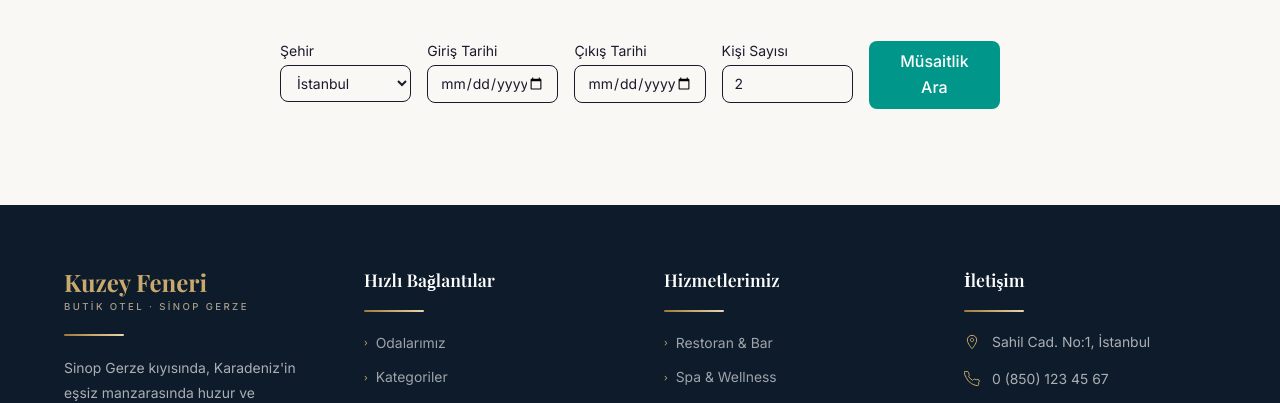
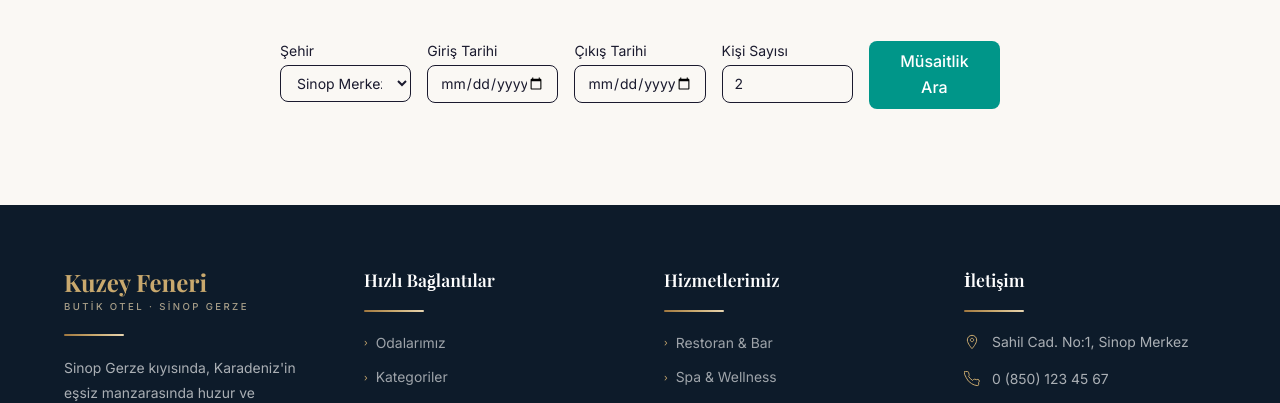
Before and after one commit to mahirr-Art/hotel-reservation-system, a Next.js app: page /rezervasyon in a window 1280 px wide. Shown: the part 248-651 px from the top of the page. Built offline with nearby package versions, Linux system fonts and the light colour scheme; a web font is replaced by a local one.

Commit message:
düzenleme: şehir seçenekleri Karadeniz bölgesi olarak güncellendi

```diff
--- a/app/admin/odalar/page.tsx
+++ b/app/admin/odalar/page.tsx
@@ -11,7 +11,7 @@ type Room = {
 export default function AdminOdalarPage() {
   const [rooms, setRooms] = useState<Room[]>([]);
   const [categories, setCategories] = useState<Category[]>([]);
-  const [form, setForm] = useState({ name: "", description: "", price: "", capacity: "", categoryId: "", photoUrl: "", city: "İstanbul" });
+  const [form, setForm] = useState({ name: "", description: "", price: "", capacity: "", categoryId: "", photoUrl: "", city: "Sinop Merkez" });
   const [editingId, setEditingId] = useState<string | null>(null);
   const [uploading, setUploading] = useState(false);
 
@@ -44,7 +44,7 @@ export default function AdminOdalarPage() {
     const method = editingId ? "PUT" : "POST";
     const payload = { ...form, photos: form.photoUrl ? [form.photoUrl] : [] };
     await fetch(url, { method, headers: { "Content-Type": "application/json" }, body: JSON.stringify(payload) });
-    setForm({ name: "", description: "", price: "", capacity: "", categoryId: "", photoUrl: "", city: "İstanbul" });
+    setForm({ name: "", description: "", price: "", capacity: "", categoryId: "", photoUrl: "", city: "Sinop Merkez" });
     setEditingId(null);
     loadData();
   }
@@ -79,11 +79,11 @@ export default function AdminOdalarPage() {
           {categories.map((c) => <option key={c.id} value={c.id}>{c.name}</option>)}
         </select>
         <select value={form.city} onChange={(e) => setForm({ ...form, city: e.target.value })} className="rounded-lg border px-3 py-2">
-          <option value="İstanbul">İstanbul</option>
-          <option value="Antalya">Antalya</option>
-          <option value="İzmir">İzmir</option>
-          <option value="Muğla">Muğla (Bodrum/Marmaris)</option>
-          <option value="Nevşehir">Nevşehir (Kapadokya)</option>
+          <option value="Sinop Merkez">Sinop Merkez</option>
+          <option value="Gerze">Gerze</option>
+          <option value="Samsun">Samsun</option>
+          <option value="Ordu">Ordu</option>
+          <option value="Artvin">Artvin</option>
         </select>
         <input required type="number" placeholder="Fiyat (₺)" value={form.price} onChange={(e) => setForm({ ...form, price: e.target.value })} className="rounded-lg border px-3 py-2" />
         <input required type="number" placeholder="Kapasite" value={form.capacity} onChange={(e) => setForm({ ...form, capacity: e.target.value })} className="rounded-lg border px-3 py-2" />
--- a/app/rezervasyon/page.tsx
+++ b/app/rezervasyon/page.tsx
@@ -7,7 +7,7 @@ type Room = { id: string; name: string; price: string; capacity: number; categor
 
 function RezervasyonForm() {
   const searchParams = useSearchParams();
-  const [city, setCity] = useState(searchParams.get("city") || "İstanbul");
+  const [city, setCity] = useState(searchParams.get("city") || "Sinop Merkez");
   const [checkIn, setCheckIn] = useState(searchParams.get("checkIn") || "");
   const [checkOut, setCheckOut] = useState(searchParams.get("checkOut") || "");
   const [guestCount, setGuestCount] = useState(Number(searchParams.get("guests")) || 2);
@@ -78,11 +78,11 @@ function RezervasyonForm() {
         <label className="text-sm">
           Şehir
           <select value={city} onChange={(e) => setCity(e.target.value)} className="mt-1 w-full rounded-lg border px-3 py-2">
-            <option value="İstanbul">İstanbul</option>
-            <option value="Antalya">Antalya</option>
-            <option value="İzmir">İzmir</option>
-            <option value="Muğla">Muğla</option>
-            <option value="Nevşehir">Nevşehir</option>
+            <option value="Sinop Merkez">Sinop Merkez</option>
+            <option value="Gerze">Gerze</option>
+            <option value="Samsun">Samsun</option>
+            <option value="Ordu">Ordu</option>
+            <option value="Artvin">Artvin</option>
           </select>
         </label>
         <label className="text-sm">
--- a/components/Footer.tsx
+++ b/components/Footer.tsx
@@ -26,7 +26,7 @@ export default function Footer() {
   ];
 
   const contacts = [
-    { icon: "M12 2C8.13 2 5 5.13 5 9c0 5.25 7 13 7 13s7-7.75 7-13c0-3.87-3.13-7-7-7zm0 9.5c-1.38 0-2.5-1.12-2.5-2.5s1.12-2.5 2.5-2.5 2.5 1.12 2.5 2.5-1.12 2.5-2.5 2.5z", text: "Sahil Cad. No:1, İstanbul" },
+    { icon: "M12 2C8.13 2 5 5.13 5 9c0 5.25 7 13 7 13s7-7.75 7-13c0-3.87-3.13-7-7-7zm0 9.5c-1.38 0-2.5-1.12-2.5-2.5s1.12-2.5 2.5-2.5 2.5 1.12 2.5 2.5-1.12 2.5-2.5 2.5z", text: "Sahil Cad. No:1, Sinop Merkez" },
     { icon: "M22 16.92v3a2 2 0 01-2.18 2 19.79 19.79 0 01-8.63-3.07A19.5 19.5 0 013.07 9.5a19.79 19.79 0 01-3.07-8.67A2 2 0 012 .84h3a2 2 0 012 1.72c.127.96.361 1.903.7 2.81a2 2 0 01-.45 2.11L6.91 8.09a16 16 0 006 6l1.27-1.27a2 2 0 012.11-.45c.907.339 1.85.573 2.81.7A2 2 0 0122 16.92z", text: "0 (850) 123 45 67" },
     { icon: "M4 4h16c1.1 0 2 .9 2 2v12c0 1.1-.9 2-2 2H4c-1.1 0-2-.9-2-2V6c0-1.1.9-2 2-2zM22 6l-10 7L2 6", text: "info@grandazur.com" },
   ];
```
Also changed, not shown: 1 other file (tests, documents, lock files or other folders).
